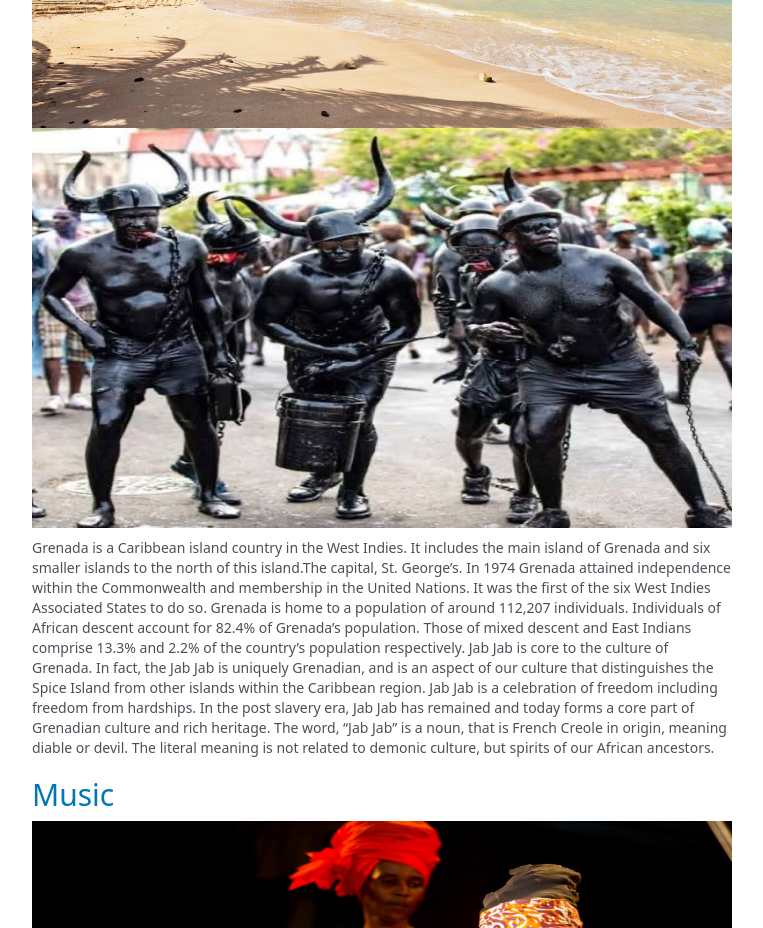
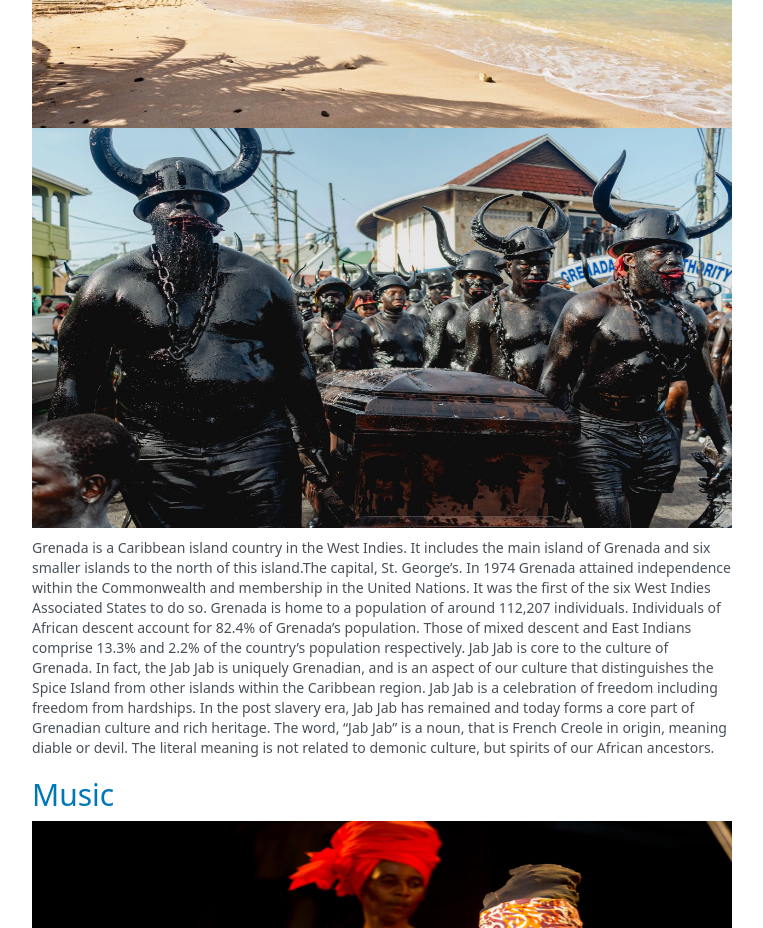
Before and after one commit to charleylauyt/vacationgetaway, a plain HTML site: page placesToGoGrenada.html in a window 1280 px wide. Shown: the part 900-1828 px from the top of the page, without its empty margins (58-821 px from the left). Drawn offline with nearby package versions, Linux system fonts and the light colour scheme.

Commit message:
Changed jabjab image to higher quality + made sure it didn't look squashed on page

```diff
--- a/placesToGoGrenada.html
+++ b/placesToGoGrenada.html
@@ -94,7 +94,7 @@
                 height="400"
               />
               <img
-                src="Grenada Images/jabjab.jpeg"
+                src="Grenada Images/jab-jab.jpeg"
                 alt="jabjab"
                 width="700"
                 height="400"
```
